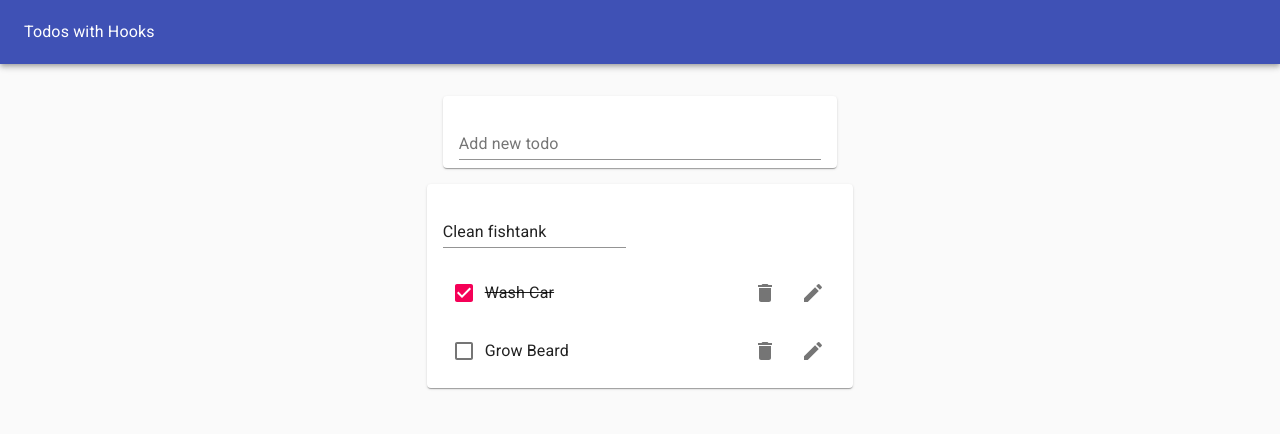
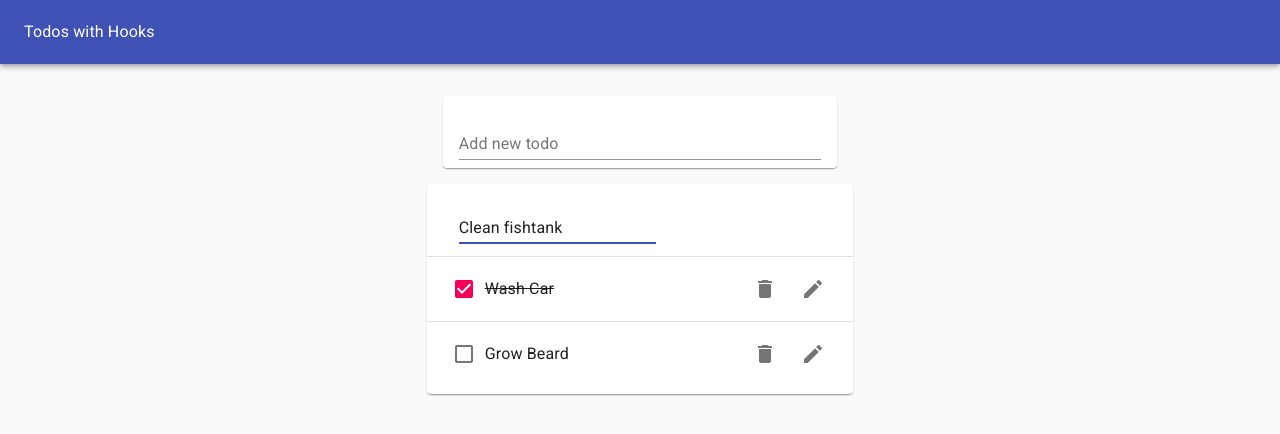
Before and after one commit to usernameistai/react-hooks, a React (Create React App) app: page / in a window 1280 px wide. Both pictures are taken after a click on the button 813 px from the left and 221 px from the top of the page. Shown: the top 434 px of the page. Built offline with nearby package versions, Linux system fonts and the light colour scheme.

Commit message:
Add style to formlist and edittotoform  reinclude <divider /> logic minus last entry

```diff
--- a/src/EditTodoForm.js
+++ b/src/EditTodoForm.js
@@ -5,17 +5,21 @@ import TextField from '@material-ui/core/TextField';
 function EditTodoForm({ id, task, editTodo, toggleEditForm }) {
   const [value, handleChange, reset] = useInputState(task);
   return (
-    <form onSubmit={(e) => {
-      e.preventDefault();
-      editTodo(id, value);
-      reset();
-      toggleEditForm();
-    }}>
+    <form
+      onSubmit={(e) => {
+        e.preventDefault();
+        editTodo(id, value);
+        reset();
+        toggleEditForm();
+      }}
+      style={{ marginLeft: "1rem", width: "50%" }}
+    >
       <TextField
         margin="normal"
         value={value}
         onChange={handleChange}
         fullWidth
+        autoFocus // automatically focuses on the textfield when editing
       />
     </form>
   );
--- a/src/Todo.js
+++ b/src/Todo.js
@@ -12,7 +12,7 @@ import ListItemSecondaryAction from '@material-ui/core/ListItemSecondaryAction';
 function Todo({ id, task, completed, removeTodo, toggleTodo, editTodo }) { // can put props or just grab what we want from teh props
   const [isEditing, toggle] = useToggleState(false);
   return (
-    <ListItem>
+    <ListItem style={{ height: "64px"}}>
       {isEditing ? (
         <EditTodoForm editTodo={editTodo} id={id} task={task} toggleEditForm={toggle} />
         ) : (
--- a/src/TodoList.js
+++ b/src/TodoList.js
@@ -2,14 +2,14 @@ import React from 'react';
 import Todo from './Todo';
 import Paper from '@material-ui/core/Paper';
 import List from '@material-ui/core/List';
-// import Divider from '@material-ui/core/Divider';
+import Divider from '@material-ui/core/Divider';
 
 function TodoList({ todos, removeTodo, toggleTodo, editTodo }) {
   return (
     <Paper>
       <List>
-        {todos.map(todo => (
-          // <> {/** JSX fragment to break up adjacent JSX elements */}
+        {todos.map((todo, i) => ( // i is index
+          <> {/** JSX fragment to break up adjacent JSX elements */}
             <Todo
               id={todo.id}
               task={todo.task}
@@ -19,8 +19,9 @@ function TodoList({ todos, removeTodo, toggleTodo, editTodo }) {
               toggleTodo={toggleTodo}
               editTodo={editTodo}
             />
-            //<Divider />
-         // </>
+            { todos.length - 1 > i && <Divider />}
+            {/** don't get divider underneath last todo entry */}
+          </>
         ))}
       </List>
     </Paper>
```
